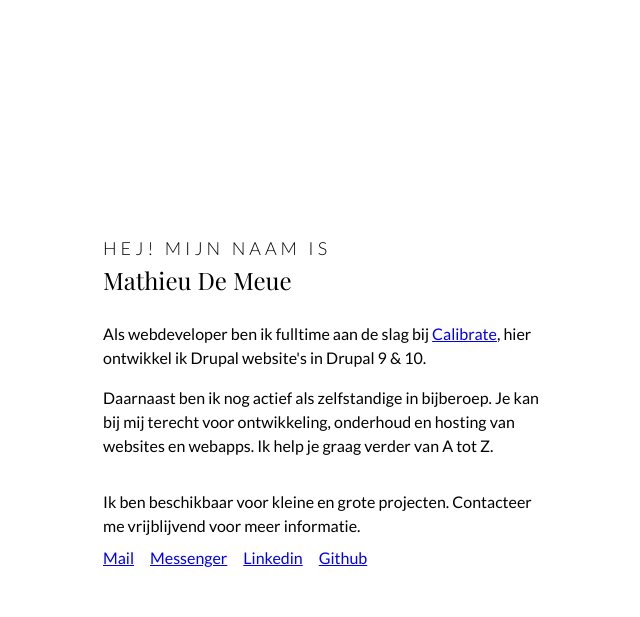
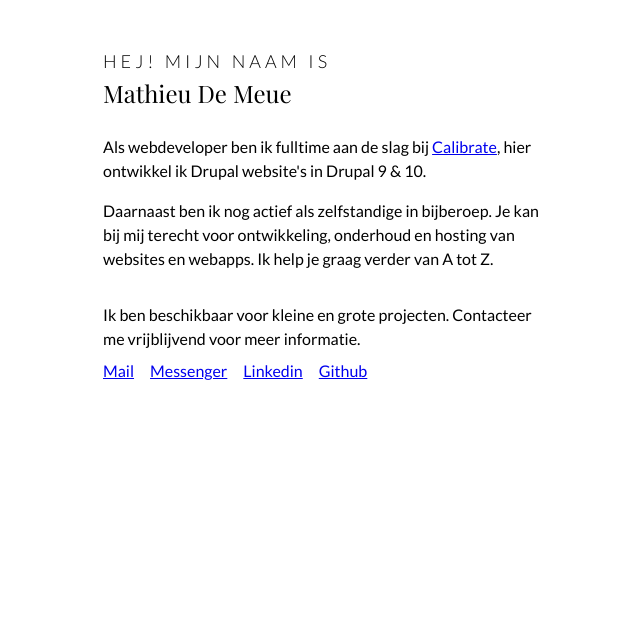
Before and after one commit to matdemeue/mathieudemeue, a website: page index.html in a window 1280 px wide. Shown: the whole page, without its empty margins (312-952 px from the left). Drawn offline with nearby package versions, Linux system fonts and the light colour scheme.

Commit message:
Revert "Update"
This reverts commit a17897dd6b0bf0413742430a9943a87438a6a4eb.

```diff
--- a/src/sass/styles.scss
+++ b/src/sass/styles.scss
@@ -6,7 +6,8 @@
 
 $breakpoint-lg: 997px;
 
-html {
+body {
+  font-family: 'Lato', sans-serif;
   display: flex;
   justify-content: center;
   align-items: flex-start;
@@ -15,10 +16,6 @@ html {
   @media screen and (min-width: $breakpoint-lg) {
     align-items: center;
   }
-}
-
-body {
-  font-family: 'Lato', sans-serif;
 }
 
 p {
```
Also changed, not shown: dist/css/styles.css.
